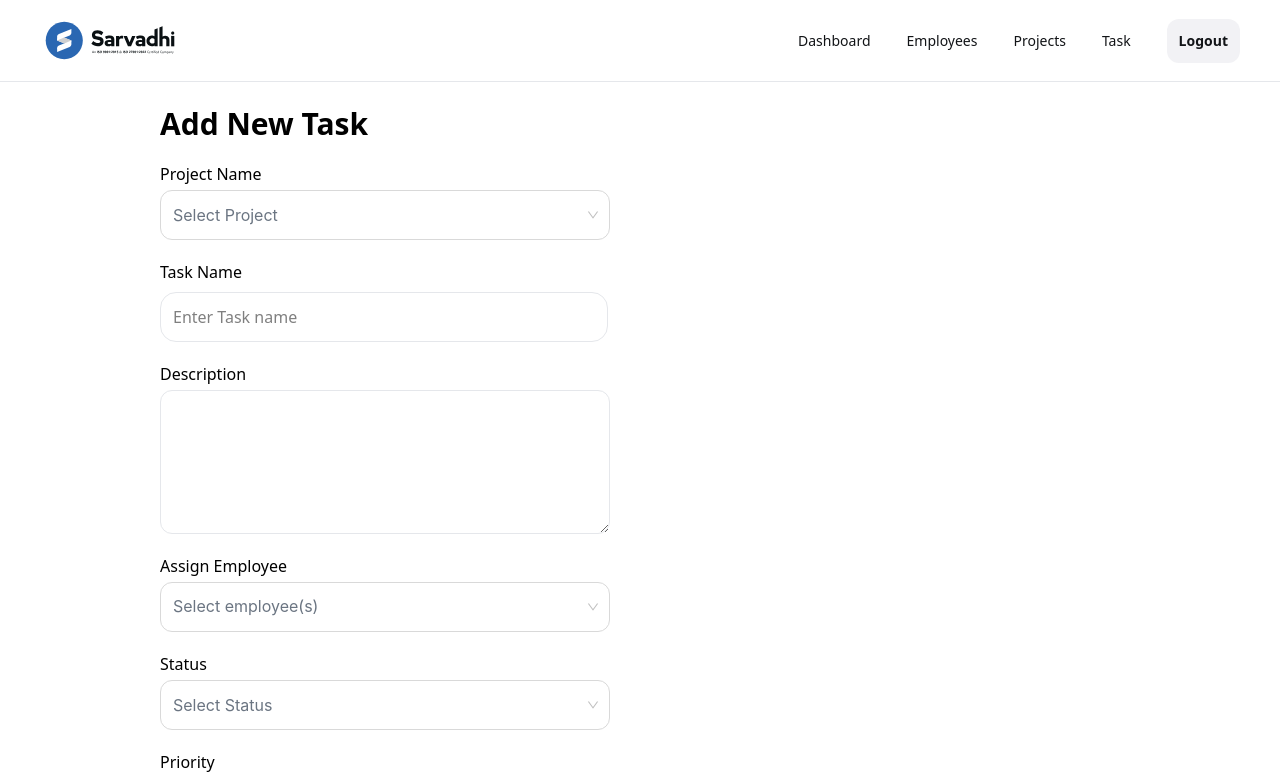
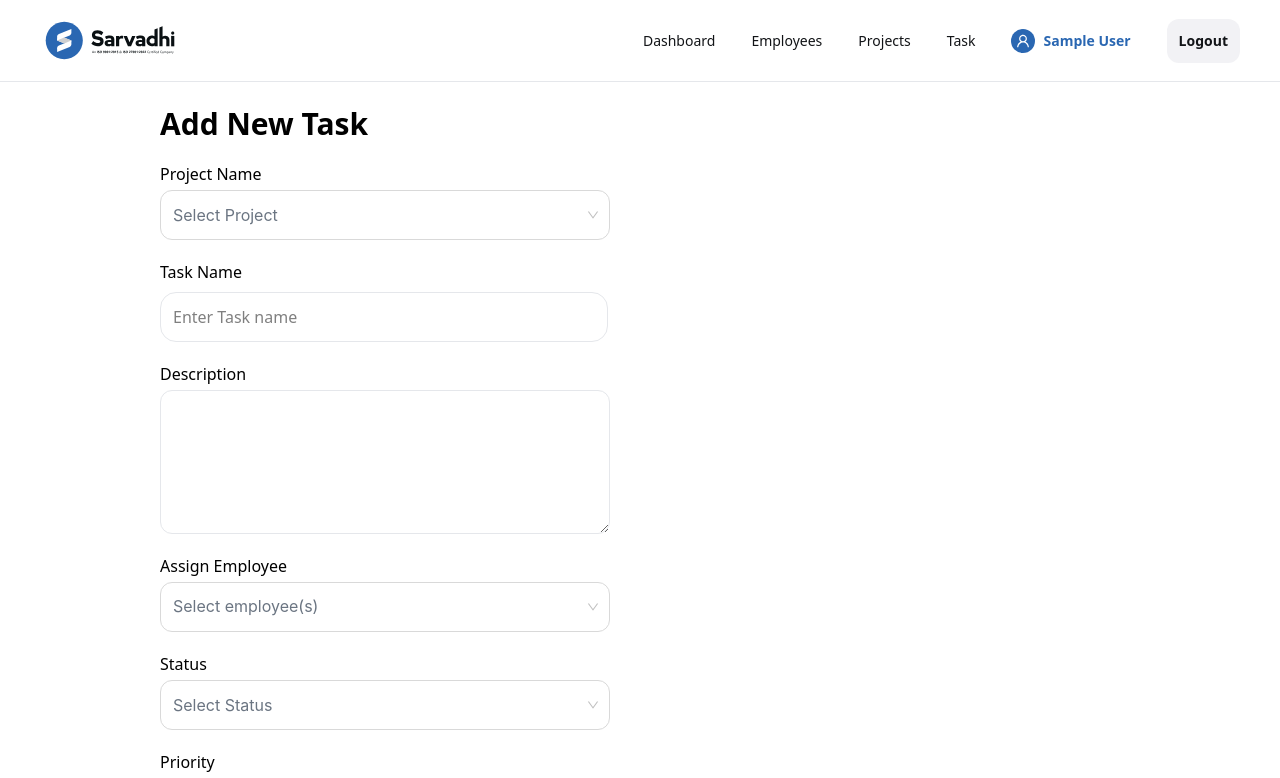
Before and after one commit to Bhavin-2025/PMS, a React (Vite) app in the folder frontend/: page /admin/project/tasks in a window 1280 px wide. Shown: the top 778 px of the page. Built offline with nearby package versions, Linux system fonts and the light colour scheme; no server answers; sample sign-in values are in the browser's storage.

Commit message:
header fix

```diff
--- a/frontend/src/components/Header.jsx
+++ b/frontend/src/components/Header.jsx
@@ -1,10 +1,17 @@
 import React from "react";
 import logo from "../assets/sarvadhi.svg";
-import { Link, NavLink } from "react-router-dom";
+import { Link } from "react-router-dom";
+import { Avatar } from "antd";
+import { UserOutlined } from "@ant-design/icons";
 
 const Header = () => {
   const user = JSON.parse(localStorage.getItem("user"));
-  console.log(user);
+
+  const getInitials = (name) => {
+    if (!name) return "";
+    const names = name.split(" ");
+    return names.length > 1 ? names[0][0] + names[1][0] : names[0][0];
+  };
 
   return (
     <header className="sticky top-0 z-50 bg-white flex justify-between items-center px-10 border-b border-gray-200 py-4">
@@ -12,6 +19,7 @@ const Header = () => {
         <img src={logo} alt="sarvadhi" />
       </div>
 
+      {/* Navigation */}
       <nav className="flex gap-9 items-center text-sm text-[#121417] font-medium">
         {user?.role === "admin" && (
           <>
@@ -58,7 +66,18 @@ const Header = () => {
             </Link>
           </>
         )}
+        <div className="flex items-center gap-2">
+          <Avatar
+            size="small"
+            icon={<UserOutlined />}
+            style={{ backgroundColor: "#2A67B2" }}
+          >
+            {getInitials(user.name)}
+          </Avatar>
+          <span className="font-bold text-[#2A67B2]">{user.name}</span>
+        </div>
 
+        {/* Logout */}
         <Link
           className="bg-[#F2F2F5] rounded-xl p-3 font-bold hover:bg-gray-200"
           to="/login"
```
